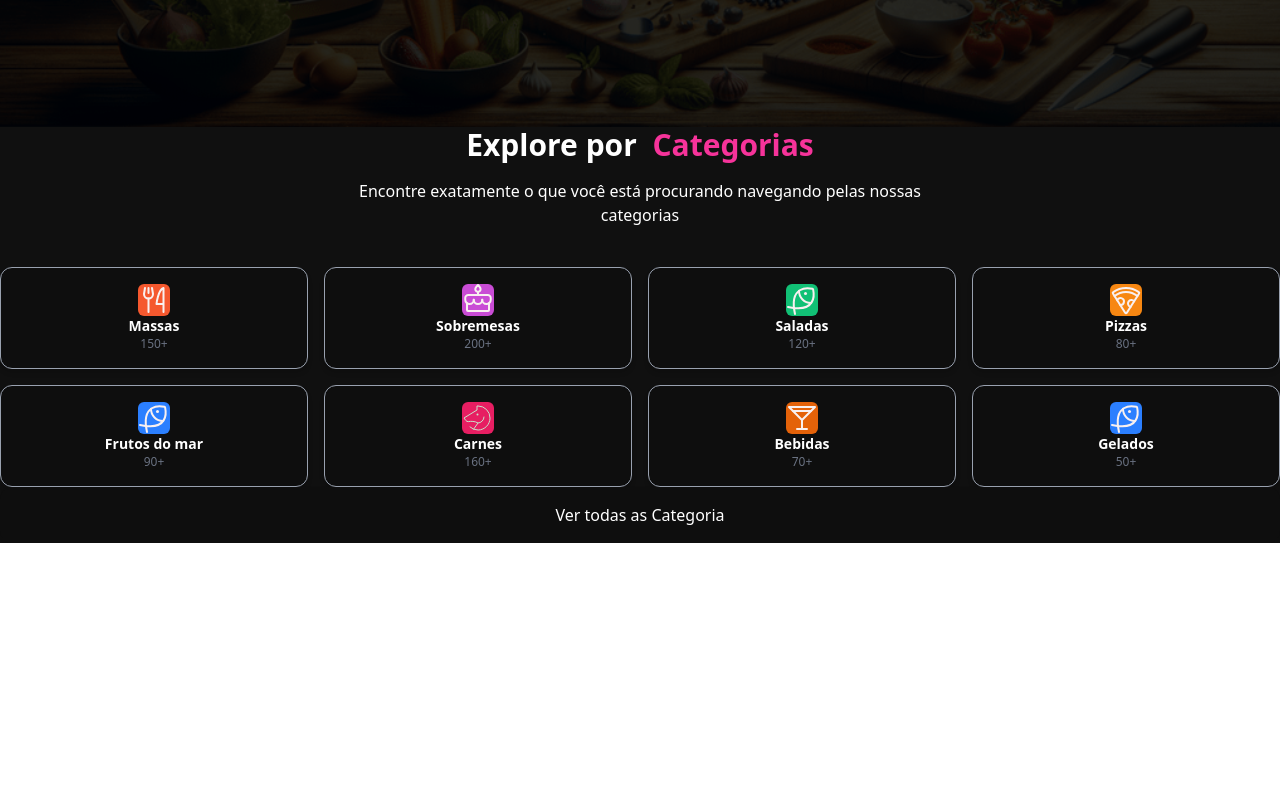
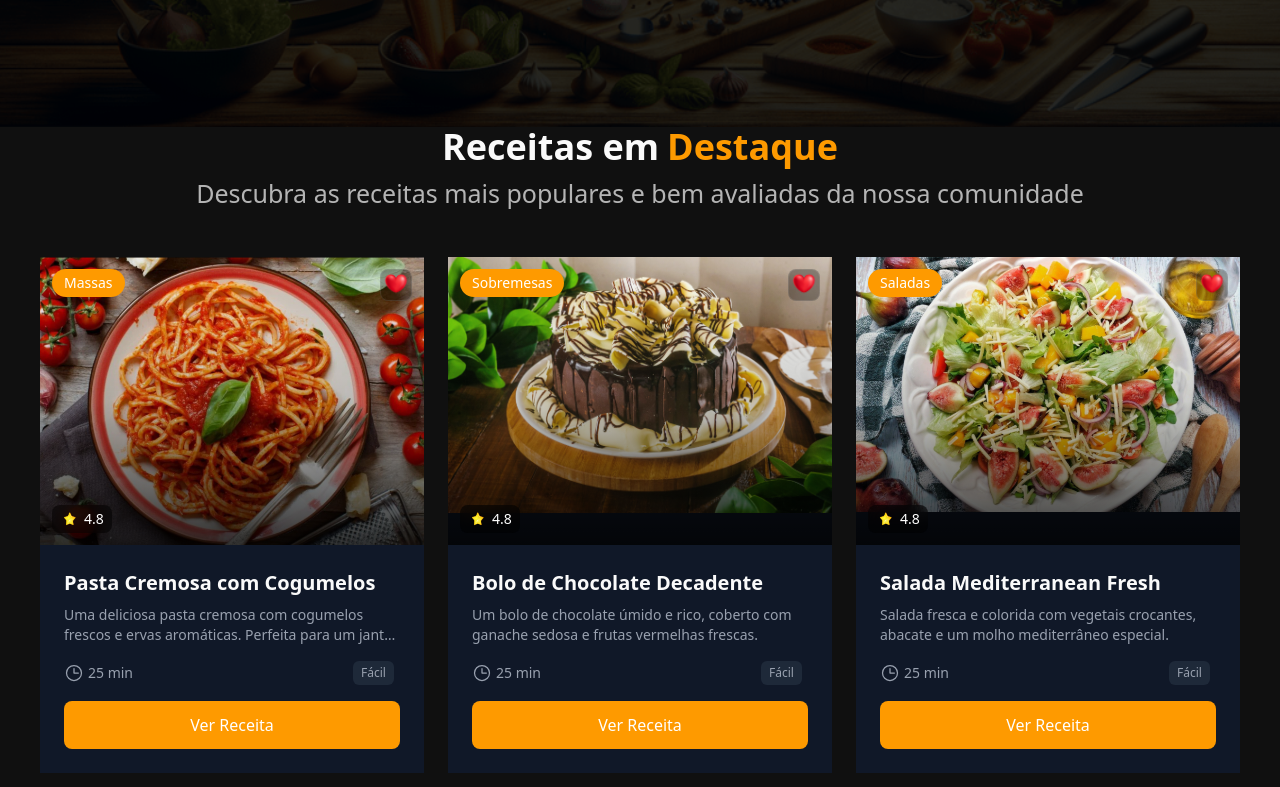
Before and after one commit to feliciocavalcante/DigitalCook, a React (Vite) app: page / in a window 1280 px wide. Shown: the part 673-1460 px from the top of the page. Before the commit the page ends 1216 px from the top, so only its background shows below. Built offline with nearby package versions, Linux system fonts and the light colour scheme.

Commit message:
att grid

```diff
--- a/src/App.jsx
+++ b/src/App.jsx
@@ -1,6 +1,11 @@
-import { Cake, FishSimple, ForkKnife, Horse, Martini, Pizza } from 'phosphor-react'
+import { Cake, Clock, FishSimple, ForkKnife, Horse, Martini, Pizza } from 'phosphor-react'
 import { CookingPot, Heart, MagnifyingGlass, Star, User } from 'phosphor-react'
 import culinaria from '../src/assets/culinaria.png'
+import salada from '../src/assets/salada.png'
+import tortaa from '../src/assets/tortaa.png'
+import macarrao from '../src/assets/macarrao.png'
+import coracao from '../src/assets/coracao.png'
+import estrela from '../src/assets/estrela.png'
 import './App.css'
 
 function App() {
@@ -86,14 +91,175 @@ function App() {
         </div>
       </header>
 
+      {/* parte do Felicio */}
+
+      <section className="bg-[#101010] w-full min-h-screen px-4 ">
+
+        <div className="text-center">
+          <h1 className='text-2xl sm:text-3xl md:text-4xl font-bold text-[#FAFAFA] mb-2 flex justify-center items-center gap-2'>Receitas em <span className='text-[#FE9A00]'>Destaque</span></h1>
+          <p className='text-[#FAFAFA] text-[25px]  flex justify-center items-center opacity-70'>Descubra as receitas mais populares e bem avaliadas da nossa comunidade</p>
+        </div>
+
+        <div className='flex justify-center py-10'>
+          <div className='flex flex-col sm:flex-row sm:flex-wrap mt-1 justify-center items-stretch gap-6 '>
+            <div class=" cursor-pointer  max-w-sm flex  ">
+              <div class="   bg-gray-900 transform transition duration-500 hover:scale-105 hover:shadow-l">
+                <div class="relative aspect-[4/3] overflow-hidden">
+                  <img src={macarrao} alt="" className='recipe-image transform transition duration-300 hover:scale-410' />
+
+                  <div class="absolute inset-0 bg-gradient-to-t from-black/80 via-black/20 to-transparent"></div>
+
+                  <button class="absolute top-3 right-3 inline-flex items-center justify-center h-8 w-8 rounded-lg border border-white/10 bg-black/30 text-white hover:bg-black/50 transition-colors">
+                    <img src={coracao} alt="" className='transform transition duration-300 hover:scale-110' />
+                  </button>
+
+                  <div class="absolute top-3 left-3 text-white text-sm font-medium px-3 py-1 rounded-full bg-[#FE9A00]">
+                    Massas
+                  </div>
+
+                  <div class="absolute bottom-3 left-3 flex items-center gap-1 bg-black/50 backdrop-blur-sm rounded-lg px-2 py-1">
+                    <img src={estrela} alt="" class="w-5 h-4" />
+                    <span class="text-white text-sm font-medium">4.8</span>
+                  </div>
+                </div>
+
+                <div class="p-6">
+                  <h3 class="text-xl font-bold text-[#FAFAFA] mb-2 hover:text-[#FE9A00] transition-colors">
+                    Pasta Cremosa com Cogumelos
+                  </h3>
+
+                  <p class="text-gray-400 text-sm mb-4 line-clamp-2">
+                    Uma deliciosa pasta cremosa com cogumelos frescos e ervas aromáticas. Perfeita para um jantar especial.
+                  </p>
+
+                  <div class="flex items-center justify-between mb-4 ">
+                    <div class="flex items-center gap-55 text-sm text-gray-400  ">
+                      <div class="flex items-center gap-1">
+                        <Clock size={20} />
+                        <span>25 min</span>
+                      </div>
+                      <div class="flex items-center ">
+                        <span class="px-2 py-1 bg-gray-800 rounded-md text-xs ">Fácil</span>
+                      </div>
+                    </div>
+                  </div>
+
+                  <button class="w-full bg-[#FE9A00] hover:bg-[#C11380] text-white font-medium py-3 px-4 rounded-lg transition-colors cursor-pointer">
+                    Ver Receita
+                  </button>
+                </div>
+              </div>
+            </div>
+
+            <div class=" cursor-pointer  max-w-sm flex max-auto">
+              <div class=" overflow-hidden  bg-gray-900 transform transition duration-500 hover:scale-105 hover:shadow-lg">
+                <div class="relative aspect-[4/3] overflow-hidden">
+                  <img src={tortaa} alt="" />
+
+                  <div class="absolute inset-0 bg-gradient-to-t from-black/80 via-black/20 to-transparent"></div>
+
+                  <button class="absolute top-3 right-3 inline-flex items-center justify-center h-8 w-8 rounded-lg border border-white/10 bg-black/30 text-white hover:bg-black/50 transition-colors">
+                    <img src={coracao} alt="" className='transform transition duration-500 hover:scale-110' />
+                  </button>
+
+                  <div class="absolute top-3 left-3 text-white text-sm font-medium px-3 py-1 rounded-full bg-[#FE9A00]">
+                    Sobremesas
+                  </div>
+
+                  <div class="absolute bottom-3 left-3 flex items-center gap-1 bg-black/50 backdrop-blur-sm rounded-lg px-2 py-1">
+                    <img src={estrela} alt="" class="w-5 h-4" />
+                    <span class="text-white text-sm font-medium">4.8</span>
+                  </div>
+                </div>
+
+                <div class="p-6">
+                  <h3 class="text-xl font-bold text-[#FAFAFA] mb-2 hover:text-[#FE9A00] transition-colors">
+                    Bolo de Chocolate Decadente
+                  </h3>
+
+                  <p class="text-gray-400 text-sm mb-4 line-clamp-2">
+                    Um bolo de chocolate úmido e rico, coberto com ganache sedosa e frutas vermelhas frescas.
+                  </p>
+
+                  <div class="flex items-center justify-between mb-4 ">
+                    <div class="flex items-center gap-55 text-sm text-gray-400  ">
+                      <div class="flex items-center gap-1">
+                        <Clock size={20} />
+                        <span>25 min</span>
+                      </div>
+                      <div class="flex items-center ">
+                        <span class="px-2 py-1 bg-gray-800 rounded-md text-xs ">Fácil</span>
+                      </div>
+                    </div>
+                  </div>
+
+                  <button class="w-full bg-[#FE9A00] hover:bg-[#FE9A00] text-white font-medium py-3 px-4 rounded-lg transition-colors cursor-pointer">
+                    Ver Receita
+                  </button>
+                </div>
+              </div>
+            </div>
+
+            <div class=" cursor-pointer  max-w-sm flex ">
+              <div class=" overflow-hidden  bg-gray-900 transform transition duration-500 hover:scale-105 hover:shadow-lg">
+                <div class="relative aspect-[4/3] overflow-hidden">
+                  <img src={salada} alt="" />
+
+                  <div class="absolute inset-0 bg-gradient-to-t from-black/80 via-black/20 to-transparent"></div>
+
+                  <button class="absolute top-3 right-3 inline-flex items-center justify-center h-8 w-8 rounded-lg border border-white/10 bg-black/30 text-white hover:bg-black/50 transition-colors">
+                    <img src={coracao} alt="" className='transform transition duration-300 hover:scale-110' />
+                  </button>
+
+                  <div class="absolute top-3 left-3 text-white text-sm font-medium px-3 py-1 rounded-full bg-[#FE9A00]">
+                    Saladas
+                  </div>
+
+                  <div class="absolute bottom-3 left-3 flex items-center gap-1 bg-black/50 backdrop-blur-sm rounded-lg px-2 py-1">
+                    <img src={estrela} alt="" class="w-5 h-4" />
+                    <span class="text-white text-sm font-medium">4.8</span>
+                  </div>
+                </div>
+
+                <div class="p-6">
+                  <h3 class="text-xl font-bold text-[#FAFAFA] mb-2 hover:text-[#FE9A00] transition-colors">
+                    Salada Mediterranean Fresh
+                  </h3>
+
+                  <p class="text-gray-400 text-sm mb-4 line-clamp-2">
+                    Salada fresca e colorida com vegetais crocantes, abacate e um molho mediterrâneo especial.
+                  </p>
+
+                  <div class="flex items-center justify-between mb-4 ">
+                    <div class="flex items-center gap-55 text-sm text-gray-400  ">
+                      <div class="flex items-center gap-1">
+                        <Clock size={20} />
+                        <span>25 min</span>
+                      </div>
+                      <div class="flex items-center ">
+                        <span class="px-2 py-1 bg-gray-800 rounded-md text-xs ">Fácil</span>
+                      </div>
+                    </div>
+                  </div>
+
+                  <button class="w-full bg-[#FE9A00] hover:bg-[#FE9A00] text-white font-medium py-3 px-4 rounded-lg transition-colors cursor-pointer">
+                    Ver Receita
+                  </button>
+                </div>
+              </div>
+            </div>
+          </div>
+        </div>
+      </section>
+
+      {/* parte do Felicio */}
+
       <section className='flex flex-col justify-center  bg-[#101010] text-white'>
         <div className='text-3xl font-bold flex flex-col items-center'>
-          <h1 className=''>Explore por &nbsp;
-            <span className='text-pink-500'>Categorias</span>
-          </h1>
+          <h1 className='text-2xl sm:text-3xl md:text-4xl font-bold text-[#FAFAFA] mb-2 flex justify-center items-center gap-2'>Explote por  <span className='text-[#FE9A00]'>Categorias</span></h1>
         </div>
         <div className='mb-6'>
-          <p className='flex flex-col items-center p-4'>Encontre exatamente o que você está procurando navegando pelas nossas <span>categorias</span></p>
+         <p className='text-[#FAFAFA] text-[25px] text-center flex justify-center items-center opacity-70'>Encontre exatamente o que você está procurando navegando pelas nossas <br /> categorias</p>
         </div>
 
 
@@ -147,9 +313,13 @@ function App() {
           </button>
         </div>
 
-        <button className='flex justify-center items-center p-4 bg-[#0E0E0E] rounded-xl  shadow-md'>Ver todas as Categoria</button>
+        <button className='text-[#FE9A00] flex justify-center items-center p-4 bg-[#0E0E0E] rounded-xl  shadow-md'>Ver todas as Categoria</button>
+      </section>
 
-      </section>
+      {/* Parte do Célio */}
+
+
+      {/* Parte do Célio */}
 
     </>
 
```
Lines whose indentation alone changed are shown as unchanged.
